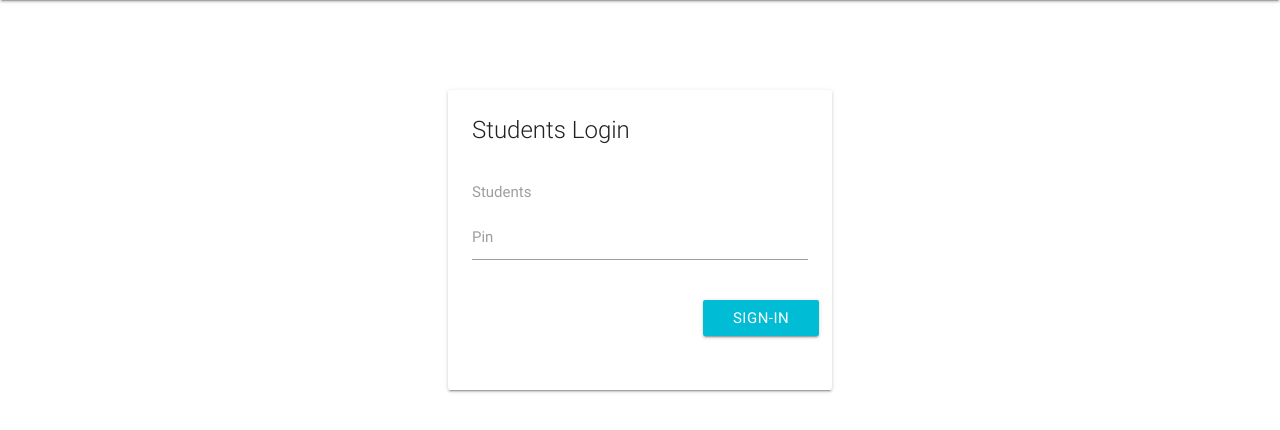
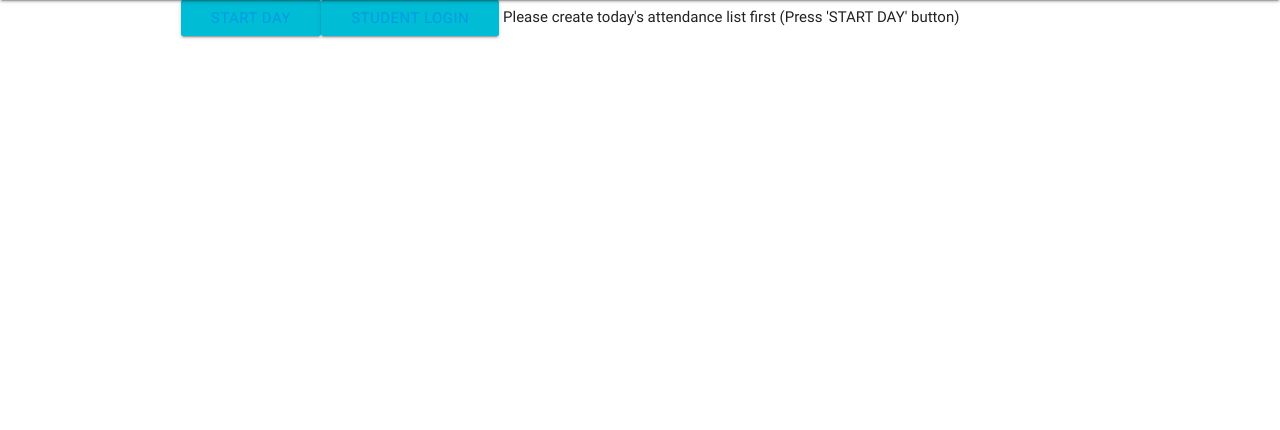
Before and after one commit to anthony-becerra/launchcode-attendance, a Flask app: page /student_login in a window 1280 px wide. Shown: the part 64-494 px from the top of the page. Run offline with Flask 2, Linux system fonts and the light colour scheme; tables that the repository leaves empty hold one stand-in row (values such as "Sample post"); some libraries are stand-ins or nearby versions.

Commit message:
Fixed Student Login validation

```diff
--- a/main.py
+++ b/main.py
@@ -136,11 +136,10 @@ def start_day():
             day_err = 'Today\'s attendance already created')
 
 
-# TODO Add validation so if the attendance list hasn't been created, you can't
-# go to the student Login page.
 @app.route('/student_login', methods=["POST", "GET"])
 def student_login():
     students = Student.query.order_by(Student.last_name).all()
+
 
     if request.method == 'POST':
         student_id = request.form['student_id']
@@ -158,8 +157,15 @@ def student_login():
                 pin_err = 'Wrong Pin', students = students,
                 student_id = student_id)
     else:
-        return render_template('student_login.html', title = 'Student Login',
-            students = students)
+        attendance_exists = Attendance.query.filter_by(date_now = date.today()).first()
+        print(attendance_exists)
+
+        # Validate if today's date exists in database
+        if attendance_exists is None:
+            return render_template('index.html', title = 'Attendance App',
+                student_err = 'Please create today\'s attendance list first (Press \'START DAY\' button)')
+
+        return render_template('student_login.html', title = 'Student Login', students = students)
 
 if __name__ == "__main__":
     app.run()
--- a/templates/index.html
+++ b/templates/index.html
@@ -8,10 +8,12 @@
             <span class="error">{{ day_err }}</span>
         </div>
     </form>
+    <form class="col" action="/student_login" method="get">
     <div class="row center">
         <button class="btn waves-effect waves-light cyan text-white"><a href="/student_login">Student Login</a></button>
         <span class="error">{{ student_err }}</span>
     </div>
+    </form>
 </div>
 </div>
 {% endblock %}
```
